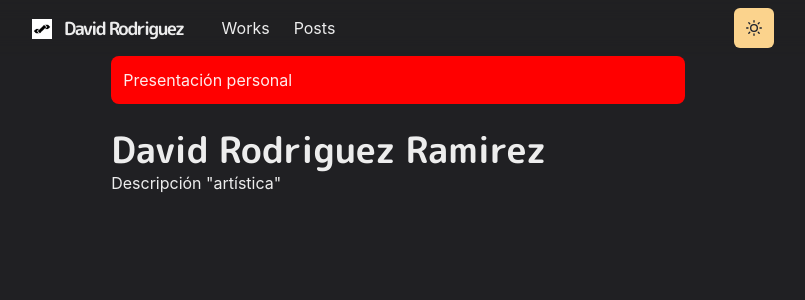
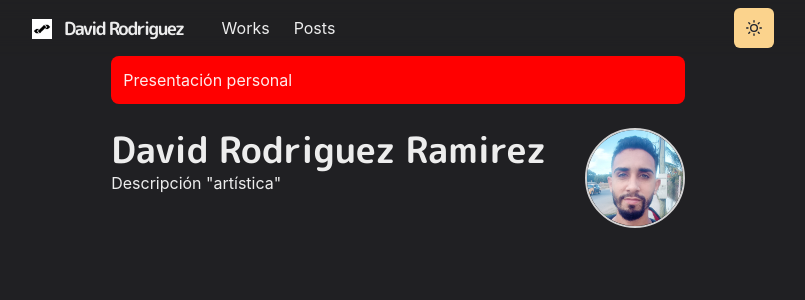
Before and after one commit to DaveRoRa/next_portfolio, a Next.js app: page / in a window 1280 px wide. Shown: the top 300 px of the page, without its empty margins (242-1047 px from the left). Built offline with nearby package versions, Linux system fonts and the light colour scheme.

Commit message:
Profile Pic added

```diff
--- /dev/null
+++ b/components/ProfilePic.js
@@ -0,0 +1,18 @@
+import { Box, Image, useColorModeValue } from '@chakra-ui/react';
+
+const ProfilePic = () => (
+  <Box flexShrink={0} mt={{ base: 4, md: 0 }} ml={{ md: 6 }} align='center'>
+    <Image
+      borderColor={useColorModeValue('blackAlpha.300', 'whiteAlpha.800')}
+      borderWidth={2}
+      borderStyle='solid'
+      maxWidth='100px'
+      display='inline-block'
+      borderRadius='full'
+      src='/images/profile_img.jpg'
+      alt='Profile Image'
+    />
+  </Box>
+);
+
+export default ProfilePic;
--- /dev/null
+++ b/components/navbar/MenuNav.js
@@ -0,0 +1,37 @@
+import { HamburgerIcon } from '@chakra-ui/icons';
+import {
+  Box,
+  Menu,
+  MenuButton,
+  IconButton,
+  MenuList,
+  MenuItem,
+  Link
+} from '@chakra-ui/react';
+import NextLink from 'next/link';
+
+const MenuNav = () => (
+  <Box ml={2} display={{ base: 'inline-block', md: 'none' }}>
+    <Menu>
+      <MenuButton
+        as={IconButton}
+        icon={<HamburgerIcon />}
+        variant='outline'
+        aria-label='Options'
+      />
+      <MenuList>
+        <NextLink href='/' passHref>
+          <MenuItem as={Link}>About</MenuItem>
+        </NextLink>
+        <NextLink href='/works' passHref>
+          <MenuItem as={Link}>Works</MenuItem>
+        </NextLink>
+        <NextLink href='/Posts' passHref>
+          <MenuItem as={Link}>Posts</MenuItem>
+        </NextLink>
+      </MenuList>
+    </Menu>
+  </Box>
+);
+
+export default MenuNav;
--- a/components/navbar/NavBar.js
+++ b/components/navbar/NavBar.js
@@ -1,22 +1,15 @@
-import { HamburgerIcon } from '@chakra-ui/icons';
 import {
   Box,
   Container,
   Flex,
   Heading,
-  Menu,
-  MenuButton,
   Stack,
-  useColorModeValue,
-  IconButton,
-  MenuList,
-  MenuItem,
-  Link
+  useColorModeValue
 } from '@chakra-ui/react';
-import NextLink from 'next/link';
 import Logo from '../logo';
 import LinkItem from './LinkItem';
 import ThemeToggleButton from './ThemeToggleButton';
+import MenuNav from './MenuNav';
 
 const NavBar = ({ path, ...rest }) => {
   return (
@@ -57,27 +50,7 @@ const NavBar = ({ path, ...rest }) => {
 
         <Box flex={1} align='right'>
           <ThemeToggleButton />
-          <Box ml={2} display={{ base: 'inline-block', md: 'none' }}>
-            <Menu>
-              <MenuButton
-                as={IconButton}
-                icon={<HamburgerIcon />}
-                variant='outline'
-                aria-label='Options'
-              />
-              <MenuList>
-                <NextLink href='/' passHref>
-                  <MenuItem as={Link}>About</MenuItem>
-                </NextLink>
-                <NextLink href='/works' passHref>
-                  <MenuItem as={Link}>Works</MenuItem>
-                </NextLink>
-                <NextLink href='/Posts' passHref>
-                  <MenuItem as={Link}>Posts</MenuItem>
-                </NextLink>
-              </MenuList>
-            </Menu>
-          </Box>
+          <MenuNav />
         </Box>
       </Container>
     </Box>
--- a/pages/index.js
+++ b/pages/index.js
@@ -1,10 +1,8 @@
 import { memo } from 'react';
 import { Container, Box, Heading } from '@chakra-ui/react';
-import theme from '../libs/theme';
+import ProfilePic from '../components/ProfilePic';
 
 function Main() {
-  console.log('theme', theme);
-
   return (
     <Container>
       <Box borderRadius='lg' bg='red' mb={6} p={3} alignItems='center'>
@@ -17,6 +15,7 @@ function Main() {
           </Heading>
           <p>Descripción &quot;artística&quot;</p>
         </Box>
+        <ProfilePic />
       </Box>
     </Container>
   );
```
Also changed, not shown: public/images/profile_img.jpg (added).
